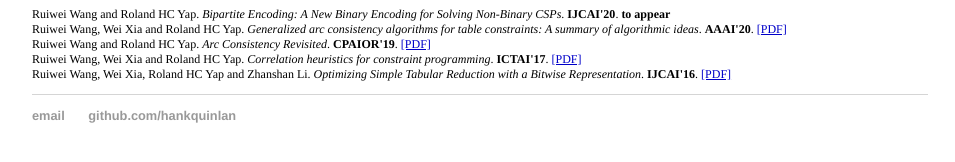
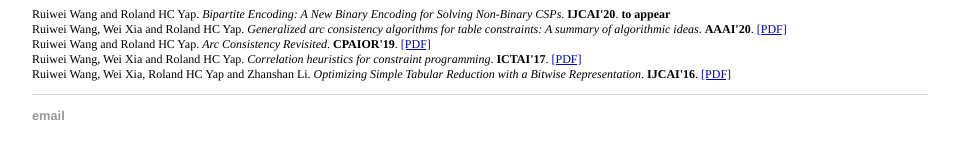
Before and after one commit to WangRuiwei/WangRuiwei.github.io, a Jekyll site: the page built from index.html, in a window 1280 px wide. Shown: the part 159-321 px from the top of the page, without its empty margins (160-1115 px from the left). Built offline with Jekyll 4.4.1, drawn with Linux system fonts in a browser that asks for light colours.

Commit message:
Update default.html

```diff
--- a/_layouts/default.html
+++ b/_layouts/default.html
@@ -19,8 +19,7 @@
 			</div><!-- /.container -->
 			<footer>
 	    		<ul>
-	        		<li><a href="mailto:hankquinlanhub@gmail.com">email</a></li>
-	        		<li><a href="https://github.com/hankquinlan">github.com/hankquinlan</a></li>
+	        		<li><a href="mailto:wangruiweiwangruiwei@hotmail.com">email</a></li>
 				</ul>
 			</footer>
 		</body>
```
